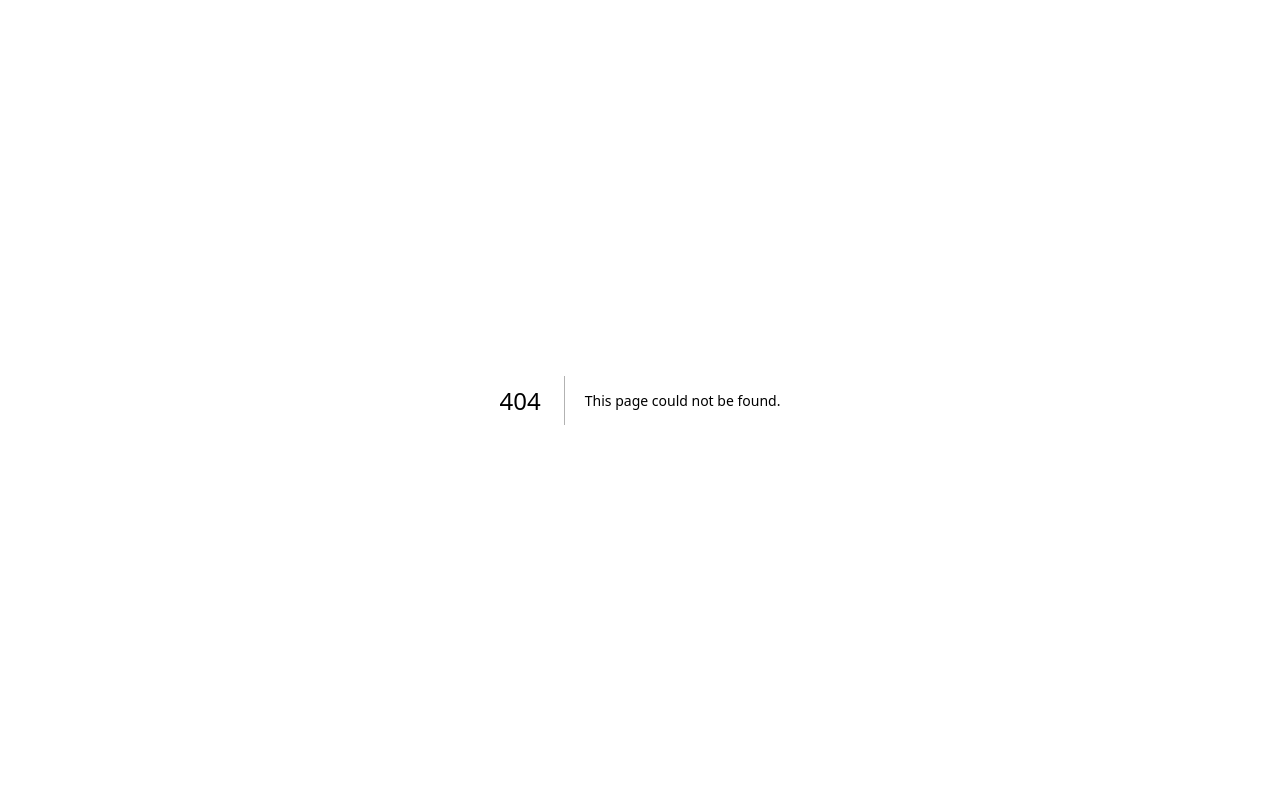
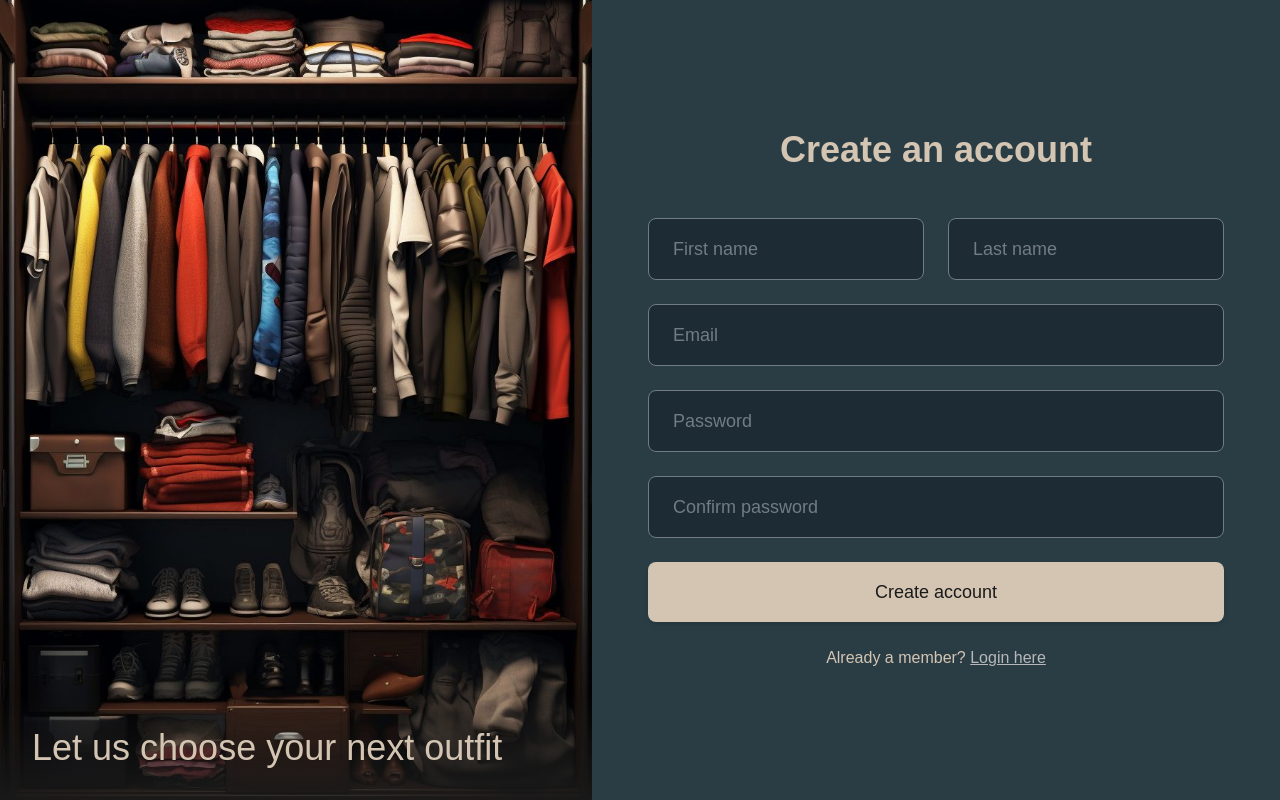
Before and after one commit to OOTDai/OOTDai, a Next.js app in the folder frontend/: page /createAccount in a window 1280 px wide. Before the commit this address had no page. Built offline with nearby package versions, Linux system fonts and the light colour scheme.

Commit message:
create account page added, new image and form added

```diff
--- /dev/null
+++ b/frontend/app/createAccount/page.tsx
@@ -0,0 +1,148 @@
+'use client';
+
+import Image from 'next/image';
+import { useState } from 'react';
+
+export default function CreateAccount() {
+  const [formData, setFormData] = useState({
+    firstName: '',
+    lastName: '',
+    email: '',
+    password: '',
+    confirmPassword: ''
+  });
+
+  const handleInputChange = (e: React.ChangeEvent<HTMLInputElement>) => {
+    const { name, value } = e.target;
+    setFormData(prev => ({
+      ...prev,
+      [name]: value
+    }));
+  };
+
+  const handleSubmit = (e: React.FormEvent) => {
+    e.preventDefault();
+    console.log('Form Data:', formData);
+  };
+
+  const handleLoginClick = () => {
+    console.log('take me to login page');
+  };
+
+  return (
+    <div className="flex min-h-screen bg-[#1D2B34]">
+      {/* Left Section with Image */}
+      <div className="flex-1 relative">
+        <div className="absolute inset-0">
+          <Image
+            src="/images/mensCloset.jpg"
+            alt="Mens Closet"
+            fill
+            style={{ objectFit: 'cover' }}
+            priority
+          />
+          <div className="absolute bottom-0 left-0 right-0 p-8 bg-gradient-to-t from-[#1A1A1A]/90 to-transparent">
+            <h2 className="text-4xl font-medium text-[#D4C5B3] m-0">
+              Let us choose your next outfit
+            </h2>
+          </div>
+        </div>
+      </div>
+
+      {/* Right Section with Form */}
+      <div className="flex-1 flex justify-center items-center p-12 bg-[#2D4047]/90 backdrop-blur-sm">
+        <div className="w-full max-w-xl">
+          <h1 className="text-4xl font-semibold mb-12 text-[#D4C5B3] text-center">
+            Create an account
+          </h1>
+          <form onSubmit={handleSubmit} className="space-y-6">
+            {/* Name Fields */}
+            <div className="flex gap-6">
+              <div className="flex-1">
+                <input
+                  type="text"
+                  name="firstName"
+                  placeholder="First name"
+                  value={formData.firstName}
+                  onChange={handleInputChange}
+                  required
+                  className="w-full px-6 py-4 text-lg rounded-lg border border-[#717C84] focus:outline-none focus:border-[#D4C5B3] focus:ring-2 focus:ring-[#D4C5B3]/20 transition-all bg-[#1D2B34] text-[#D4C5B3] placeholder-[#717C84]"
+                />
+              </div>
+              <div className="flex-1">
+                <input
+                  type="text"
+                  name="lastName"
+                  placeholder="Last name"
+                  value={formData.lastName}
+                  onChange={handleInputChange}
+                  required
+                  className="w-full px-6 py-4 text-lg rounded-lg border border-[#717C84] focus:outline-none focus:border-[#D4C5B3] focus:ring-2 focus:ring-[#D4C5B3]/20 transition-all bg-[#1D2B34] text-[#D4C5B3] placeholder-[#717C84]"
+                />
+              </div>
+            </div>
+
+            {/* Email Field */}
+            <div>
+              <input
+                type="email"
+                name="email"
+                placeholder="Email"
+                value={formData.email}
+                onChange={handleInputChange}
+                required
+                className="w-full px-6 py-4 text-lg rounded-lg border border-[#717C84] focus:outline-none focus:border-[#D4C5B3] focus:ring-2 focus:ring-[#D4C5B3]/20 transition-all bg-[#1D2B34] text-[#D4C5B3] placeholder-[#717C84]"
+              />
+            </div>
+
+            {/* Password Fields */}
+            <div>
+              <input
+                type="password"
+                name="password"
+                placeholder="Password"
+                value={formData.password}
+                onChange={handleInputChange}
+                required
+                className="w-full px-6 py-4 text-lg rounded-lg border border-[#717C84] focus:outline-none focus:border-[#D4C5B3] focus:ring-2 focus:ring-[#D4C5B3]/20 transition-all bg-[#1D2B34] text-[#D4C5B3] placeholder-[#717C84]"
+              />
+            </div>
+            <div>
+              <input
+                type="password"
+                name="confirmPassword"
+                placeholder="Confirm password"
+                value={formData.confirmPassword}
+                onChange={handleInputChange}
+                required
+                className="w-full px-6 py-4 text-lg rounded-lg border border-[#717C84] focus:outline-none focus:border-[#D4C5B3] focus:ring-2 focus:ring-[#D4C5B3]/20 transition-all bg-[#1D2B34] text-[#D4C5B3] placeholder-[#717C84]"
+              />
+            </div>
+
+            {/* Submit Button */}
+            <button
+              type="submit"
+              className="w-full px-6 py-4 text-lg bg-[#D4C5B3] text-[#1A1A1A] font-medium rounded-lg shadow-md hover:bg-[#B7B8B9] transform hover:-translate-y-0.5 transition-all hover:shadow-lg"
+            >
+              Create account
+            </button>
+
+            {/* Login Link */}
+            <div className="text-center mt-6">
+              <p className="text-[#D4C5B3]">
+                Already a member?{' '}
+                <button
+                  type="button"
+                  onClick={handleLoginClick}
+                  className="text-[#B7B8B9] hover:text-white underline focus:outline-none"
+                >
+                  Login here
+                </button>
+              </p>
+            </div>
+          </form>
+        </div>
+      </div>
+    </div>
+  );
+}
--- a/frontend/app/page.tsx
+++ b/frontend/app/page.tsx
@@ -13,17 +13,25 @@ export default function LandingPage() {
         </div> */}
 
         <h1 className="text-5xl md:text-6xl font-bold mb-4 leading-tight">
-          OOTDai Fashion Analysis
+
         </h1>
         <p className="text-lg md:text-xl text-purple-200 mb-8">
           Upload an image of your clothing item and get instant AI-powered analysis on its style, color, season, and more. Discover your next favorite outfit!
         </p>
 
-        <Link href="/upload" legacyBehavior>
-          <a className="inline-block px-8 py-4 bg-white text-purple-700 font-semibold rounded-lg shadow-lg hover:bg-gray-100 transition-colors duration-300 transform hover:scale-105">
-            Get Started Now!
-          </a>
-        </Link>
+        <div className="flex gap-4 justify-center">
+          <Link href="/upload" legacyBehavior>
+            <a className="inline-block px-8 py-4 bg-white text-purple-700 font-semibold rounded-lg shadow-lg hover:bg-gray-100 transition-colors duration-300 transform hover:scale-105">
+              Get Started Now!
+            </a>
+          </Link>
+
+          <Link href="/createAccount" legacyBehavior>
+            <a className="inline-block px-8 py-4 bg-purple-500 text-white font-semibold rounded-lg shadow-lg hover:bg-purple-600 transition-colors duration-300 transform hover:scale-105 border-2 border-white">
+              Create Account
+            </a>
+          </Link>
+        </div>
 
         {/* Optional: Add illustration/image similar to the example */}
         {/* <div className="mt-12">
```
Also changed, not shown: frontend/public/images/mensCloset.jpg (added).
